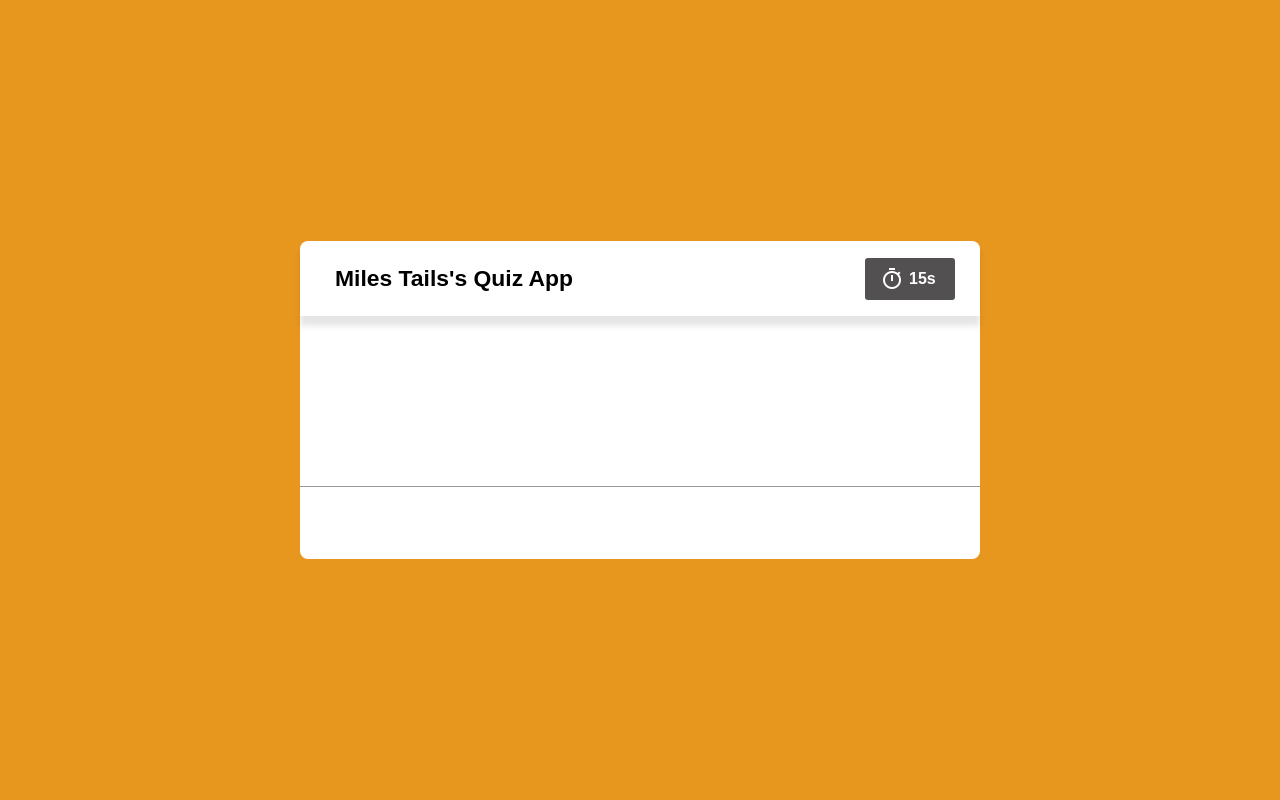
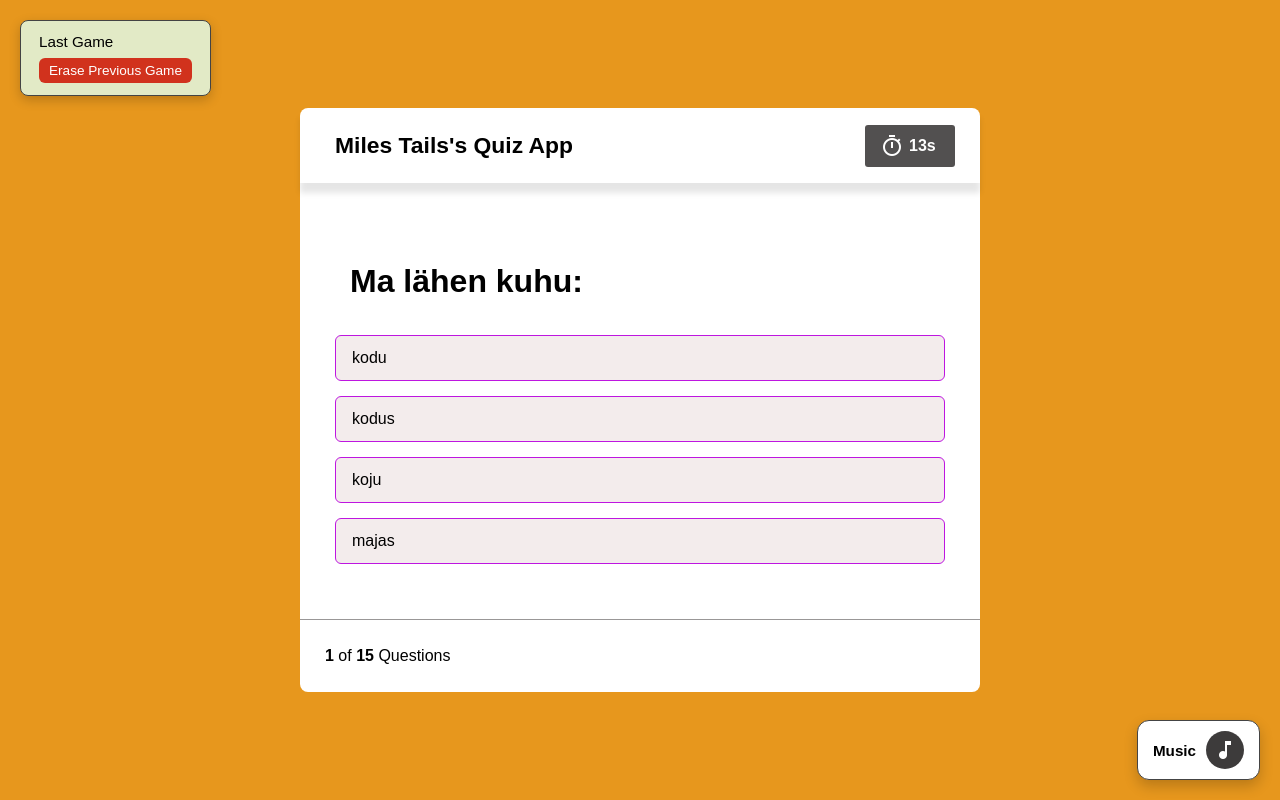
Before and after one commit to milestails777/projekt3, a plain HTML site: page index.html in a window 1280 px wide. Both pictures are taken after a click on the button "Start Test". Drawn offline with nearby package versions, Linux system fonts and the light colour scheme; a web font is replaced by a local one.

Commit message:
0.8 Ver Alpha
JavaScript code has completely written, but I cannot still fix this bug with category.

Updates:
+ Music Button with Test Music
+ One Category is working
+ I added database with your last result
+ Added Erase Previous Game Button
+ Timer was updated
+ Still making category questions

```diff
--- a/index.html
+++ b/index.html
@@ -7,7 +7,21 @@
   <link rel="stylesheet" href="https://fonts.googleapis.com/css2?family=Material+Symbols+Outlined:opsz,wght,FILL,GRAD@24,400,0,0" />
   <link rel="stylesheet" href="style.css">
 </head>
+<div class="music-player-panel">
+  <p>Music</p>
+  <button class="music-toggle-btn">
+    <span class="material-symbols-outlined">music_note</span>
+  </button>
+</div>
+
+<audio id="background-music" loop>
+  <source src="music.mp3" type="audio/mp3">
+</audio>
 <body>
+  <div class="last-result-banner">
+    <p class="last-result-text">Last Game</p>
+    <button class="erase-result-btn">Erase Previous Game</button>
+  </div>
   <!-- Containers config-->
   <div class="config-container">
     <h2 class="config-title">Game Settings</h2>
@@ -15,19 +29,19 @@
     <div class="config-option">
       <h4 class="option-title">Select Category</h4>
       <div class="category-options">
-        <button class="category-option active">Nimetav, Omastav, Osastav</button>
-        <button class="category-option">Programming Languages</button>
+        <button class="category-option">Nimetav, Omastav, Osastav</button>
+        <button class="category-option active">Sõnad</button>
         <button class="category-option">Eesti Kääned</button>
-        <button class="category-option">Entertainment</button>
+        <button class="category-option">Numbrid</button>
       </div>
     </div>
 
     <div class="config-option">
       <h4 class="option-title">No. of Questions</h4>
       <div class="question-options">
-        <button class="question-option">5</button>
+        <button class="question-option active">5</button>
         <button class="question-option">10</button>
-        <button class="question-option active">15</button>
+        <button class="question-option">15</button>
         <button class="question-option">20</button>
         <button class="question-option">25</button>
       </div>
--- a/questions.js
+++ b/questions.js
@@ -6,16 +6,16 @@ const questions = [
       {
         question: "Laps tuleb varsti 'kuST?'",
         options: ["Lasteajast", "Lasteajas", "Lasteajale"],
-        correctAnswer: 1,
-      },
-      {
-        question: "Which of the following is a correct way to declare a variable in JavaScript?",
-        options: ["var x = 10;", "variable x = 10;", "int x = 10;", "let 10 = x;"],
         correctAnswer: 0,
       },
       {
-        question: "How do you write comment in Python?",
-        options: ["// This is a comment", "# This is a comment", "/* This is a comment */", "<!-- This is a comment -->"],
+        question: "Ma lähen kuhu:",
+        options: ["kodu", "kodus", "koju", "majas"],
+        correctAnswer: 2,
+      },
+      {
+        question: "Ema käib iga päev kuS?",
+        options: ["poodi", "poes", "pood"],
         correctAnswer: 1,
       },
       {
@@ -132,7 +132,7 @@ const questions = [
   },
 
   {
-    category: "Eesti Kääned",
+    category: "estkaaned",
     questions: [
       {
         question: "Which is the longest river in the world?",
@@ -263,7 +263,7 @@ const questions = [
   },
 
   {
-    category: "mathematics",
+    category: "sonad",
     questions: [
       {
         question: "What is the square root of 144?",
@@ -394,7 +394,7 @@ const questions = [
   },
 
   {
-    category: "entertainment",
+    category: "numbrid",
     questions: [
       {
         question: "Who won the Academy Award for Best Actor in 2022?",
--- a/script.js
+++ b/script.js
@@ -6,11 +6,12 @@ const quesionStatus = document.querySelector(".question-status");
 const timerDisplay = document.querySelector(".time-duration");
 const resultContainer = document.querySelector(".result-container")
 
+
 const QUIZ_TIME_LIMIT = 15;
 let currentTime = QUIZ_TIME_LIMIT;
 let timer = null;
-let quizCategory
-let numberOfQuestions
+let quizCategory = "niomos";
+let numberOfQuestions = 15;
 let currentQuestion = null;
 const questionsIndexHistory = [];
 let correctAnswersCount = 0;
@@ -22,7 +23,17 @@ const showQuizResult = () => {
     const resultText = `You answered <b>${correctAnswersCount}</b> out of <b>${numberOfQuestions}</b> questions correctly.
       Great try!`;
     document.querySelector(".result-message").innerHTML = resultText;
-}
+
+    const lastResult = {
+        category: quizCategory,
+        total: numberOfQuestions,
+        correct: correctAnswersCount,
+        date: new Date().toLocaleString()
+    };
+    localStorage.setItem("lastQuizResult", JSON.stringify(lastResult));
+
+    displayLastResult();
+};
 
 const resetTimer = () => {
     clearInterval(timer);
@@ -39,6 +50,7 @@ const startTimer = () => {
             clearInterval(timer);
             highlightCorrectAnswer();
             nextQuestionBtn.style.visibility = "visible";
+            quizContainer.querySelector(".quiz-timer").style.background = "#c31402";
 
             answerOptions.querySelectorAll(".answer-option").forEach(option => option.style.pointerEvents = "none");
 
@@ -93,6 +105,7 @@ const renderQuestion = () => {
 
     answerOptions.innerHTML = "";
     nextQuestionBtn.style.visibility = "hidden";
+    quizContainer.querySelector(".quiz-timer").style.background = "#3d3b3be3";
     document.querySelector(".quiz-question").textContent = currentQuestion.question;
     quesionStatus.innerHTML = `<b>${questionsIndexHistory.length}</b> of <b>${numberOfQuestions}</b> Questions`;
 
@@ -109,8 +122,10 @@ const startQuiz = () => {
     configContainer.style.display = "none";
     quizContainer.style.display = "block";
 
-    quizCategory = configContainer.querySelector(".category-option.active").textContent;
-    numberOfQuestions = parseInt(configContainer.querySelector(".question-option.active").textContent);
+    //I cannot solve problem with this part of code, it literally doesn't work!
+
+    //quizCategory = configContainer.querySelector(".category-option.active").textContent;
+    //numberOfQuestions = parseInt(configContainer.querySelector(".question-option.active").textContent);
 
     renderQuestion();
 
@@ -135,4 +150,48 @@ nextQuestionBtn.addEventListener("click", renderQuestion);
 document.querySelector(".try-again-btn").addEventListener("click", resetQuiz);
 document.querySelector(".start-quiz-btn").addEventListener("click", startQuiz);
 
+//andmebaasid
+const displayLastResult = () => {
+    const resultData = localStorage.getItem("lastQuizResult");
+    if (!resultData) return;
+
+    const result = JSON.parse(resultData);
+    const resultText = `
+      The Last Result: <b>${result.correct}</b> из <b>${result.total}</b><br>
+      Category: <b>${result.category}</b><br>
+      Date: ${result.date}
+    `;
+    document.querySelector(".last-result-text").innerHTML = resultText;
+};
+
+window.addEventListener("DOMContentLoaded", () => {
+    displayLastResult();
+});
+
+document.querySelector(".erase-result-btn").addEventListener("click", () => {
+    localStorage.removeItem("lastQuizResult");
+    document.querySelector(".last-result-text").innerHTML = "Result is erased";
+});
+
+const music = document.getElementById("background-music");
+const musicBtn = document.querySelector(".music-toggle-btn");
+const musicIcon = musicBtn.querySelector("span");
+
+const isMusicOn = localStorage.getItem("musicOn") === "true";
+if (isMusicOn) {
+    music.play().catch(() => {});
+    musicIcon.textContent = "pause";
+}
+
+musicBtn.addEventListener("click", () => {
+    if (music.paused) {
+        music.play();
+        musicIcon.textContent = "pause";
+        localStorage.setItem("musicOn", "true");
+    } else {
+        music.pause();
+        musicIcon.textContent = "music_note";
+        localStorage.setItem("musicOn", "false");
+    }
+});
 //55:13
--- a/style.css
+++ b/style.css
@@ -142,6 +142,7 @@ body {
     font-weight: 700;
     border-radius: 3px;
     background: #3d3b3be3;
+    transition: 0.3s ease;
 }
 
 .quiz-header .quiz-timer span {
@@ -252,3 +253,73 @@ body {
     margin-top: 30px;
     padding: 12px 20px;
 }
+
+.last-result-banner {
+    position: absolute;
+    top: 20px;
+    left: 20px;
+    background: #e2f1d4ec;
+    border: 1px solid #444;
+    border-radius: 8px;
+    padding: 12px 18px;
+    box-shadow: 0 4px 12px rgba(0,0,0,0.2);
+    font-size: 0.95rem;
+    font-weight: 500;
+    z-index: 100;
+  }
+
+  .last-result-banner b {
+    color: #49160f;
+  }
+
+  .erase-result-btn {
+    margin-top: 8px;
+    padding: 5px 10px;
+    font-size: 0.85rem;
+    background: #d1321d;
+    color: rgb(255, 255, 255);
+    border: none;
+    border-radius: 6px;
+    cursor: pointer;
+    transition: background 0.3s ease;
+  }
+
+  .clear-result-btn:hover {
+    background: #20c248;
+  }
+
+  .music-player-panel {
+    position: fixed;
+    bottom: 20px;
+    right: 20px;
+    background: #fff;
+    border: 1px solid #444;
+    border-radius: 12px;
+    padding: 10px 15px;
+    box-shadow: 0 6px 14px rgba(0, 0, 0, 0.2);
+    z-index: 999;
+    display: flex;
+    align-items: center;
+    gap: 10px;
+    font-weight: 600;
+    font-size: 0.95rem;
+  }
+
+  .music-toggle-btn {
+    background: #3d3b3b;
+    color: white;
+    border: none;
+    border-radius: 50%;
+    width: 38px;
+    height: 38px;
+    cursor: pointer;
+    font-size: 1.3rem;
+    display: flex;
+    align-items: center;
+    justify-content: center;
+    transition: background 0.3s ease;
+  }
+
+  .music-toggle-btn:hover {
+    background: #20c248;
+  }
```
Also changed, not shown: 1 other file.
